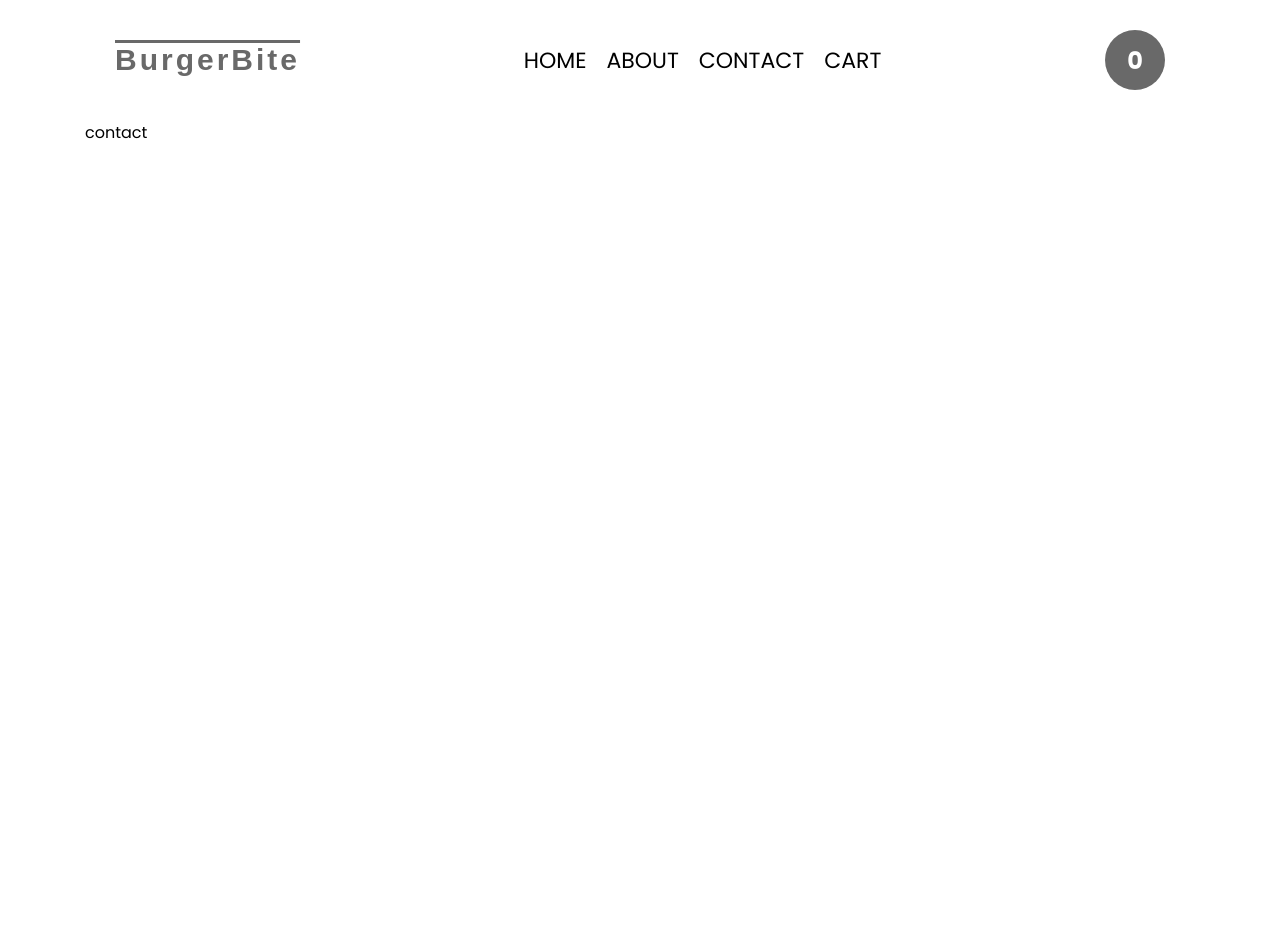
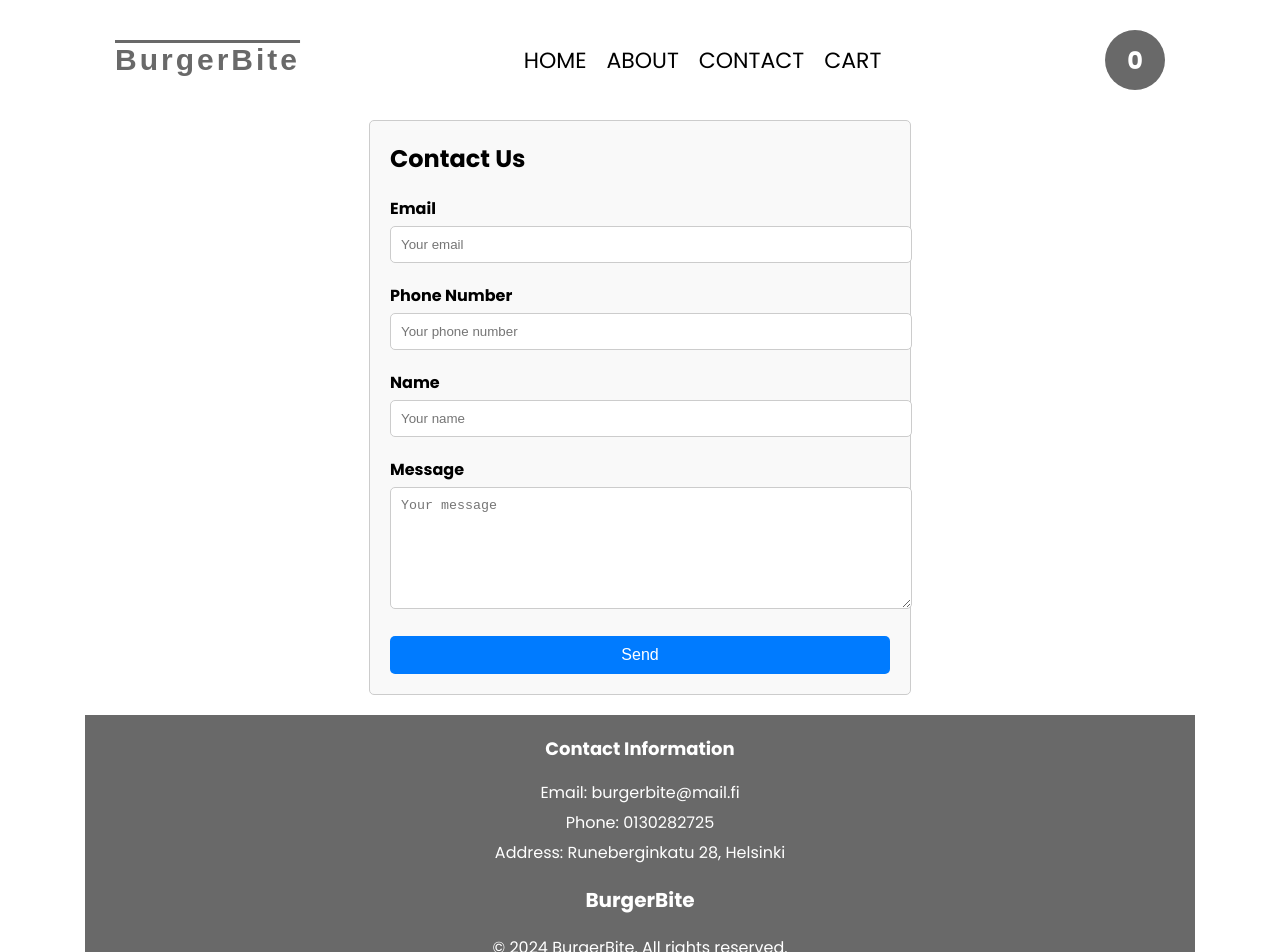
Before and after one commit to mohamedsharrif/BurgerBites, a React (Create React App) app: page /contact in a window 1280 px wide. Shown: the top 952 px of the page. Before the commit the page ends 800 px from the top, so only its background shows below. Built offline with nearby package versions, Linux system fonts and the light colour scheme.

Commit message:
added Foter

```diff
--- a/src/App.js
+++ b/src/App.js
@@ -5,6 +5,7 @@ import Home from "./pajes/Home";
 import About from "./pajes/About";
 import Contact from "./pajes/Contact";
 import Cart from "./pajes/Cart";
+import Footer from "./pajes/Footer";
 
 const App = () => {
   const[cart,setCart] = useState(10)
@@ -18,6 +19,7 @@ const App = () => {
         <Route path="/contact" element={<Contact />} />
         <Route path="/cart" element={<Cart />} />
       </Routes>
+      <Footer />
     </div>
   );
 };
--- /dev/null
+++ b/src/components/ContactForm.jsx
@@ -0,0 +1,75 @@
+import React, { useState } from 'react';
+
+const ContactForm = () => {
+  const [email, setEmail] = useState('');
+  const [phone, setPhone] = useState('');
+  const [name, setName] = useState('');
+  const [message, setMessage] = useState('');
+
+  const handleSubmit = (e) => {
+    e.preventDefault();
+    // Here you can implement the logic to handle the form submission
+    console.log('Form submitted:', { email, phone, name, message });
+    // Clear form fields after submission
+    setEmail('');
+    setPhone('');
+    setName('');
+    setMessage('');
+  };
+
+  return (
+    <div className="contact-form-container">
+      <h2>Contact Us</h2>
+      <form onSubmit={handleSubmit}>
+        <div className="form-group">
+          <label htmlFor="email">Email</label>
+          <input
+            type="email"
+            id="email"
+            value={email}
+            onChange={(e) => setEmail(e.target.value)}
+            placeholder="Your email"
+            required
+          />
+        </div>
+        <div className="form-group">
+          <label htmlFor="phone">Phone Number</label>
+          <input
+            type="tel"
+            id="phone"
+            value={phone}
+            onChange={(e) => setPhone(e.target.value)}
+            placeholder="Your phone number"
+            required
+          />
+        </div>
+        <div className="form-group">
+          <label htmlFor="name">Name</label>
+          <input
+            type="text"
+            id="name"
+            value={name}
+            onChange={(e) => setName(e.target.value)}
+            placeholder="Your name"
+            required
+          />
+        </div>
+        <div className="form-group">
+          <label htmlFor="message">Message</label>
+          <textarea
+            id="message"
+            value={message}
+            onChange={(e) => setMessage(e.target.value)}
+            placeholder="Your message"
+            required
+          />
+        </div>
+        <button type="submit">Send</button>
+      </form>
+
+
+    </div>
+  );
+};
+
+export default ContactForm;
--- /dev/null
+++ b/src/components/FooterForm.jsx
@@ -0,0 +1,20 @@
+import React from 'react';
+
+const FooterForm = () => {
+  const currentYear = new Date().getFullYear();
+
+  return (
+    <footer className="footer-container">
+      <div className="contact-info">
+        <h3>Contact Information</h3>
+        <p>Email: burgerbite@mail.fi</p>
+        <p>Phone: 0130282725</p>
+        <p>Address: Runeberginkatu 28, Helsinki</p>
+      </div>
+      <p className="restaurant-name">BurgerBite</p>
+      <p className="copyright">&copy; {currentYear} BurgerBite. All rights reserved.</p>
+    </footer>
+  );
+};
+
+export default FooterForm;
--- a/src/pajes/Contact.js
+++ b/src/pajes/Contact.js
@@ -1,9 +1,10 @@
 import React from 'react'
+import ContactForm from '../components/ContactForm'
 
 const Contact = () => {
   return (
     <div>
-      contact
+      <ContactForm />
     </div>
   )
 }
--- a/src/components/Footer.jsx
+++ b/src/pajes/Footer.js
@@ -1,9 +1,10 @@
 import React from 'react'
+import FooterForm from '../components/FooterForm'
 
 const Footer = () => {
   return (
     <div>
-
+      <FooterForm />
     </div>
   )
 }
--- a/src/style.css
+++ b/src/style.css
@@ -219,3 +219,87 @@ a {
   .payment-form-container button:hover {
     background-color: #0056b3;
   }
+
+
+
+  .contact-form-container {
+    max-width: 500px;
+    margin: 0 auto;
+    padding: 20px;
+    border: 1px solid #ccc;
+    border-radius: 5px;
+    background-color: #f9f9f9;
+  }
+
+  .contact-form-container h2 {
+    margin-top: 0;
+    margin-bottom: 20px;
+  }
+
+  .form-group {
+    margin-bottom: 20px;
+  }
+
+  .form-group label {
+    display: block;
+    font-weight: bold;
+    margin-bottom: 5px;
+  }
+
+  .form-group input,
+  .form-group textarea {
+    width: 100%;
+    padding: 10px;
+    border: 1px solid #ccc;
+    border-radius: 5px;
+  }
+
+  .form-group textarea {
+    height: 100px;
+  }
+
+  button {
+    display: block;
+    width: 100%;
+    padding: 10px;
+    border: none;
+    border-radius: 5px;
+    background-color: #007bff;
+    color: #fff;
+    font-size: 16px;
+    cursor: pointer;
+    transition: background-color 0.3s ease;
+  }
+
+  button:hover {
+    background-color: #0056b3;
+  }
+
+
+
+   .footer-container {
+    background-color: #696969;
+    color: #fff;
+    padding: 20px;
+    text-align: center;
+    margin-top: 20px;
+  }
+
+  .contact-info {
+    margin-bottom: 20px;
+  }
+
+  .contact-info h3 {
+    margin-top: 0;
+    font-size: 18px;
+  }
+
+  .contact-info p {
+    margin: 5px 0;
+  }
+
+  .restaurant-name {
+    margin-top: 20px;
+    font-weight: bold;
+    font-size: 20px;
+  }
```
